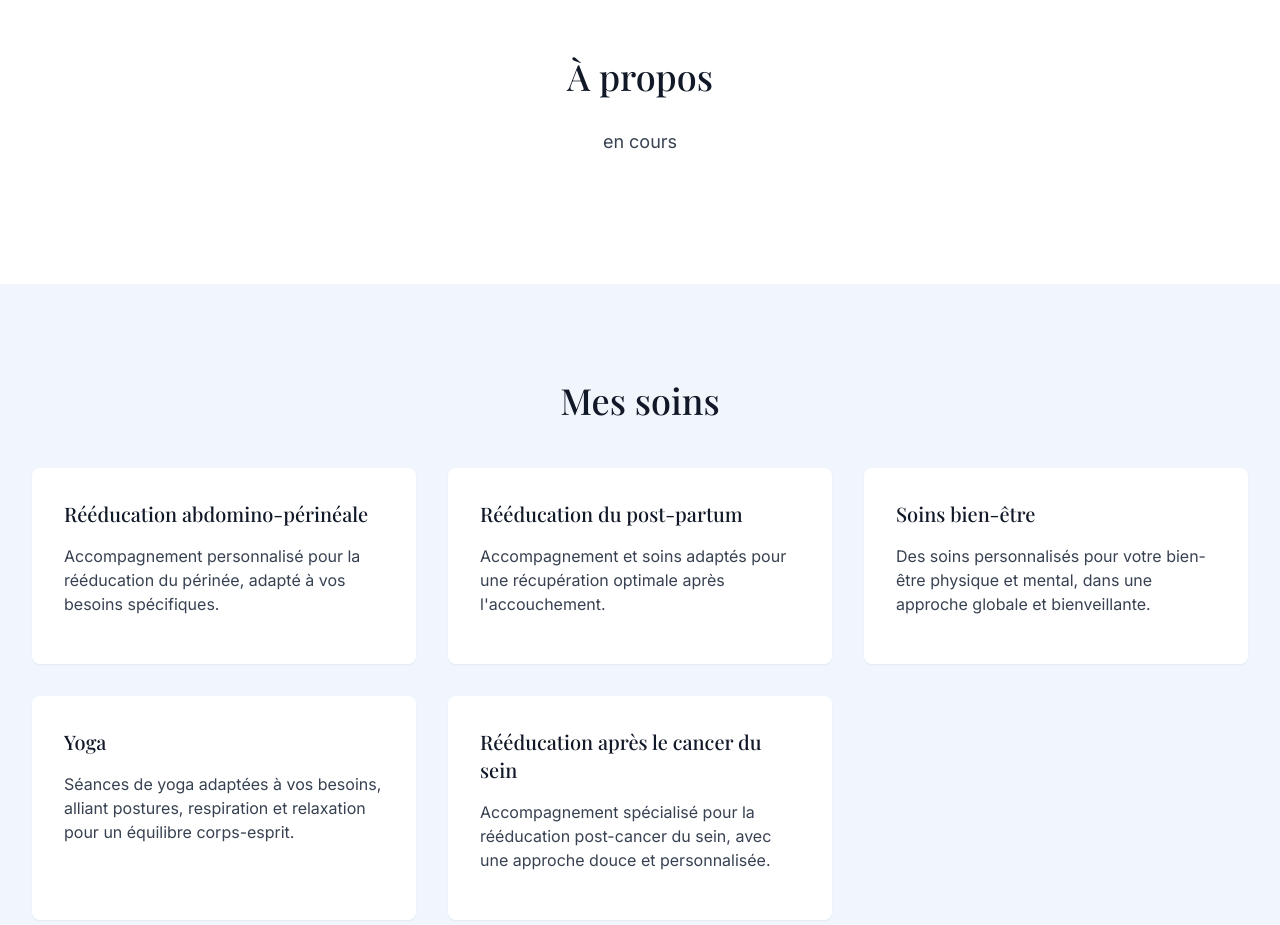
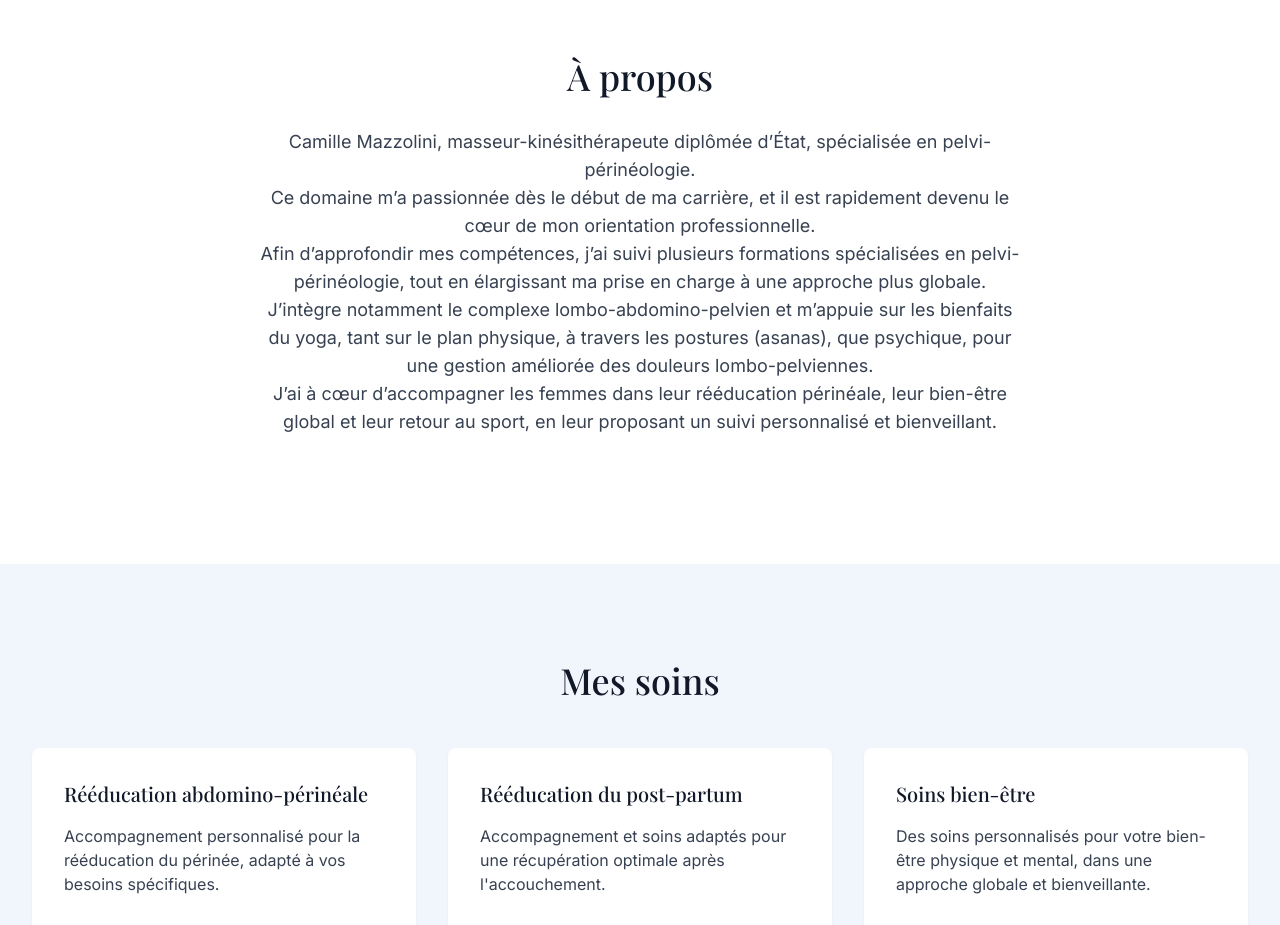
Before and after one commit to Alekbzh/gentle-rooted-cares, a React (Vite) app: page / in a window 1280 px wide. Shown: the part 840-1765 px from the top of the page. Built offline with nearby package versions, Linux system fonts and the light colour scheme.

Commit message:
Update Index.tsx

```diff
--- a/src/pages/Index.tsx
+++ b/src/pages/Index.tsx
@@ -20,7 +20,9 @@ const Index = () => {
               À propos
             </h2>
             <p className="text-lg text-gray-700 mb-8">
-            en cours
+            Camille Mazzolini, masseur-kinésithérapeute diplômée d’État, spécialisée en pelvi-périnéologie.<br /> Ce domaine m’a passionnée dès le début de ma carrière, et il est rapidement devenu le cœur de mon orientation professionnelle.<br />
+            Afin d’approfondir mes compétences, j’ai suivi plusieurs formations spécialisées en pelvi-périnéologie, tout en élargissant ma prise en charge à une approche plus globale.<br /> J’intègre notamment le complexe lombo-abdomino-pelvien et m’appuie sur les bienfaits du yoga, tant sur le plan physique, à travers les postures (asanas), que psychique, pour une gestion améliorée des douleurs lombo-pelviennes.<br />
+            J’ai à cœur d’accompagner les femmes dans leur rééducation périnéale, leur bien-être global et leur retour au sport, en leur proposant un suivi personnalisé et bienveillant.
             </p>
           </div>
         </div>
```
